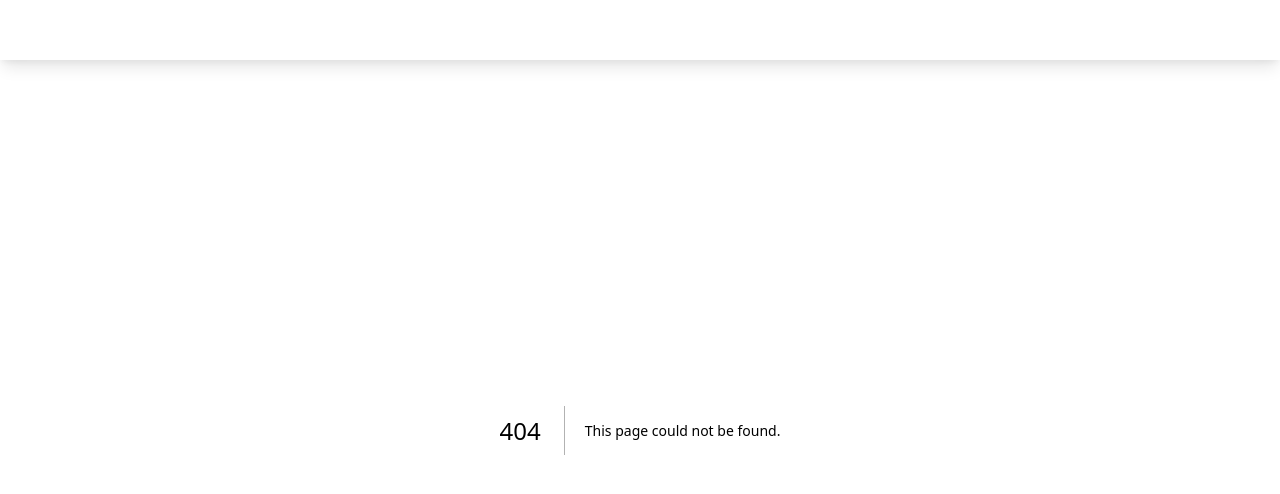
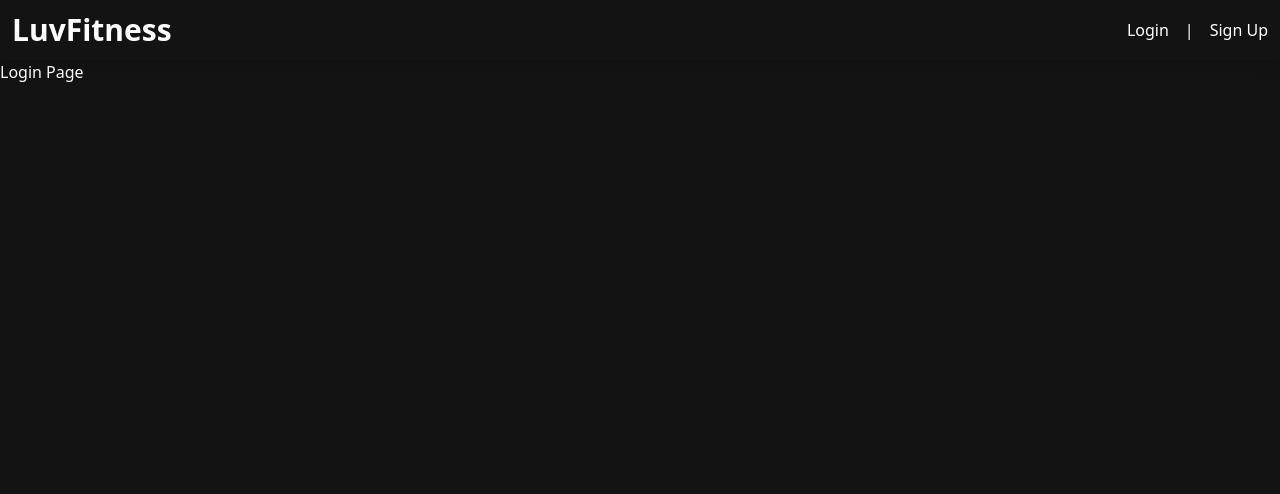
Before and after one commit to s3713434/fitness-app, a Next.js app: page /auth/login in a window 1280 px wide. Before the commit this address had no page. Shown: the top 494 px of the page. Built offline with nearby package versions, Linux system fonts and the light colour scheme; a web font is replaced by a local one.

Commit message:
Keep updating change to app router

```diff
--- a/app/auth/login.tsx
+++ /dev/null
@@ -1,5 +0,0 @@
-import React from 'react'
-
-export default function Login() {
-  return <div className='text-4xl'>This is Login</div>
-}
--- /dev/null
+++ b/app/auth/login/page.tsx
@@ -0,0 +1,9 @@
+const LoginPage = () => {
+  return (
+    <div className='text-white'>
+      <h1>Login Page</h1>
+    </div>
+  )
+}
+
+export default LoginPage
--- a/app/auth/register.tsx
+++ /dev/null
@@ -1,9 +0,0 @@
-import React from 'react'
-
-export default function register() {
-  return (
-    <div>
-      This is register
-    </div>
-  )
-}
--- /dev/null
+++ b/app/auth/register/page.tsx
@@ -0,0 +1,9 @@
+const RegisterPage = () => {
+  return (
+    <div className='text-white'>
+      <h1>Register Page</h1>
+    </div>
+  )
+}
+
+export default RegisterPage
--- a/components/layout/NavBar.tsx
+++ b/components/layout/NavBar.tsx
@@ -1,10 +1,11 @@
 import Link from 'next/link'
+
 const NavBar: React.FC = () => {
   return (
     <nav className='p-3 bg-neutral-950 shadow-lg text-white z-20'>
       <div className='flex justify-between items-center'>
         <h1>
-          <Link className='text-3xl font-bold' href='/'>
+          <Link href='/' className='text-3xl font-bold'>
             LuvFitness
           </Link>
         </h1>
```
Also changed, not shown: app/auth/page.tsx (added).
